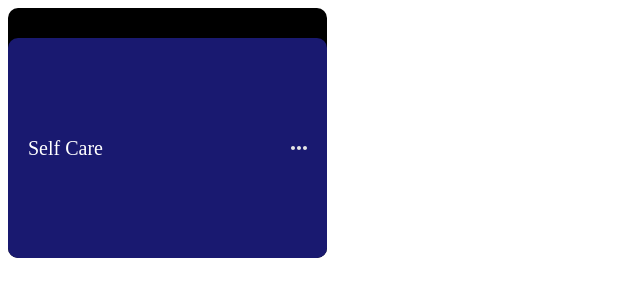
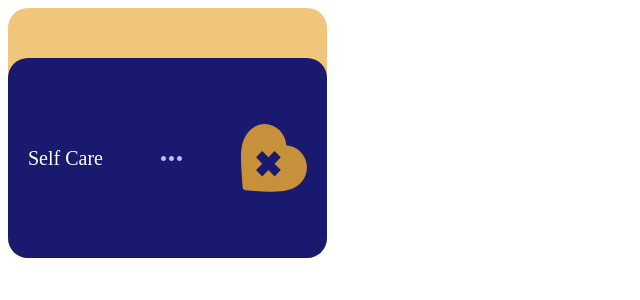
Before and after one commit to evilyn-cordeiro/basicagendareact-web, a React (Create React App) app: page / in a window 1280 px wide. Shown: the top 300 px of the page, without its empty margins (0-640 px from the left). Built offline with nearby package versions, Linux system fonts and the light colour scheme.

Commit message:
14 de Janeiro de 2022

```diff
--- a/src/App.js
+++ b/src/App.js
@@ -1,6 +1,5 @@
 import React from 'react';
 import CardApp from './components/card';
-import IconSelfCare from './components/icon/SelfCareIcon';
 
 export default function App() {
   return (
--- a/src/components/card/index.js
+++ b/src/components/card/index.js
@@ -1,5 +1,5 @@
 import React from 'react';
-import IconSelfCare from '../icon/SelfCareIcon';
+import IconSelfCare, { IconElipse } from '../icon';
 import { StyledCard, StyledTop, Title, Top } from './styles';
 /**
  *
@@ -12,7 +12,7 @@ export default function CardApp() {
     <StyledTop>
       <StyledCard>
         <Top>
-          <Title>Self Care</Title> <IconSelfCare />
+          <Title>Self Care</Title> <IconElipse/> <IconSelfCare/>
         </Top>
       </StyledCard>
     </StyledTop>
--- a/src/components/card/styles.js
+++ b/src/components/card/styles.js
@@ -2,29 +2,22 @@ import styled from 'styled-components';
 
 /**
  * Estilo do topo do card
- * que recebe ícone e cor transparente.
+ * que recebe ícone e cor transparente
+ * personalizada.
  */
 export const StyledTop = styled.div`
   width: 319px;
   height: 250px;
   display: flex;
   align-items: end;
-  background-color: black;
-  border-radius:10px;
+  background-color: #E6A532a2;
+  border-radius:20px;
   font-size: 20px;
 `;
 /**
  * Estido do card principal
  * que recebe os textos e ícone.
  */
-export const StyledCard = styled.div`
-  width:320px;
-  height: 220px;
-  background-color: #191970;
-  display: flex;
-  border-radius:10px;
-  font-size: 20px;
-`;
 /**
  * Estilo do topo do card principal:
  * @StyledCard que recebe o título e o ícone.
@@ -37,6 +30,15 @@ export const Top = styled.div`
   flex-grow:1;
 `;
 
+export const StyledCard = styled.div`
+  width:  320px;
+  height: 200px;
+  background-color: #191970;
+  display: flex;
+  border-radius:20px;
+  font-size: 20px;
+`;
+
 /**
  * Estilo do título do card principal:
  * @StyledCard que recebe o nome
--- a/src/components/icon/SelfCareIcon/index.js
+++ /dev/null
@@ -1,9 +0,0 @@
-import React from 'react';
-
-export default function IconSelfCare() {
-  return (
-    <svg width="16" height="4" viewBox="0 0 16 4" fill="none" xmlns="http://www.w3.org/2000/svg">
-      <path d="M2 0C0.9 0 0 0.9 0 2C0 3.1 0.9 4 2 4C3.1 4 4 3.1 4 2C4 0.9 3.1 0 2 0ZM14 0C12.9 0 12 0.9 12 2C12 3.1 12.9 4 14 4C15.1 4 16 3.1 16 2C16 0.9 15.1 0 14 0ZM8 0C6.9 0 6 0.9 6 2C6 3.1 6.9 4 8 4C9.1 4 10 3.1 10 2C10 0.9 9.1 0 8 0Z" fill="#E5E5E5" />
-    </svg>
-  );
-}
--- /dev/null
+++ b/src/components/icon/index.js
@@ -0,0 +1,24 @@
+import React from 'react';
+
+export default function IconSelfCare() {
+  return (
+    <svg width="66" height="68" viewBox="0 0 66 68" fill="none" xmlns="http://www.w3.org/2000/svg">
+      <path d="M0.793623 51.4252C0.907623 53.1997 1.02562 55.0297 1.13962 56.9205L1.14262 56.9596L1.59062 63.1779C1.65062 64.0121 2.00262 64.7597 2.54162 65.3148C3.08162 65.8709 3.80762 66.2335 4.61662 66.2952L10.6546 66.7556L10.6926 66.7587C22.7786 67.5362 31.9296 68.0264 39.6426 67.2571C48.6496 66.3581 55.0116 63.7093 59.6626 58.9194C68.0756 50.2553 68.0606 36.6654 59.6286 27.9817C55.8386 24.0786 50.6696 21.6893 45.3186 21.2609C44.9036 15.7491 42.5826 10.4269 38.7926 6.52373C30.3596 -2.161 17.1636 -2.17645 8.75062 6.48872C-1.41938 16.9623 -0.539377 30.6727 0.793623 51.4252ZM21.2356 26.991L27.4076 33.3483L33.5676 27.0054L39.7396 33.3627L33.5796 39.7045L39.7526 46.0618L33.5946 52.4036L27.4216 46.0473L21.2636 52.3892L15.0906 46.0329L21.2496 39.6901L15.0766 33.3338L21.2366 26.991H21.2356Z" fill="#E6A532" fill-opacity="0.85" />
+    </svg>
+  );
+}
+
+export function IconElipse() {
+  return (
+    <svg width="21" height="5" viewBox="0 0 21 5" fill="none" xmlns="http://www.w3.org/2000/svg">
+      <g clip-path="url(#clip0_7_17)">
+        <path fill-rule="evenodd" clip-rule="evenodd" d="M2.5 0C3.16304 0 3.79893 0.263392 4.26777 0.732233C4.73661 1.20107 5 1.83696 5 2.5C5 3.16304 4.73661 3.79893 4.26777 4.26777C3.79893 4.73661 3.16304 5 2.5 5C1.83696 5 1.20107 4.73661 0.732233 4.26777C0.263392 3.79893 0 3.16304 0 2.5C0 1.83696 0.263392 1.20107 0.732233 0.732233C1.20107 0.263392 1.83696 0 2.5 0V0ZM10.5 0C11.163 0 11.7989 0.263392 12.2678 0.732233C12.7366 1.20107 13 1.83696 13 2.5C13 3.16304 12.7366 3.79893 12.2678 4.26777C11.7989 4.73661 11.163 5 10.5 5C9.83696 5 9.20107 4.73661 8.73223 4.26777C8.26339 3.79893 8 3.16304 8 2.5C8 1.83696 8.26339 1.20107 8.73223 0.732233C9.20107 0.263392 9.83696 0 10.5 0V0ZM18.5 0C19.163 0 19.7989 0.263392 20.2678 0.732233C20.7366 1.20107 21 1.83696 21 2.5C21 3.16304 20.7366 3.79893 20.2678 4.26777C19.7989 4.73661 19.163 5 18.5 5C17.837 5 17.2011 4.73661 16.7322 4.26777C16.2634 3.79893 16 3.16304 16 2.5C16 1.83696 16.2634 1.20107 16.7322 0.732233C17.2011 0.263392 17.837 0 18.5 0V0Z" fill="#BBC0FF" />
+      </g>
+      <defs>
+        <clipPath id="clip0_7_17">
+          <rect width="21" height="5" fill="white" />
+        </clipPath>
+      </defs>
+    </svg>
+  );
+}
--- a/src/components/index.js
+++ b/src/components/index.js
@@ -1,6 +1,6 @@
 import React from 'react';
 import card from './card';
-import icon from './icon/SelfCareIcon';
+import icon from './icon';
 
 export {
   card,
```
